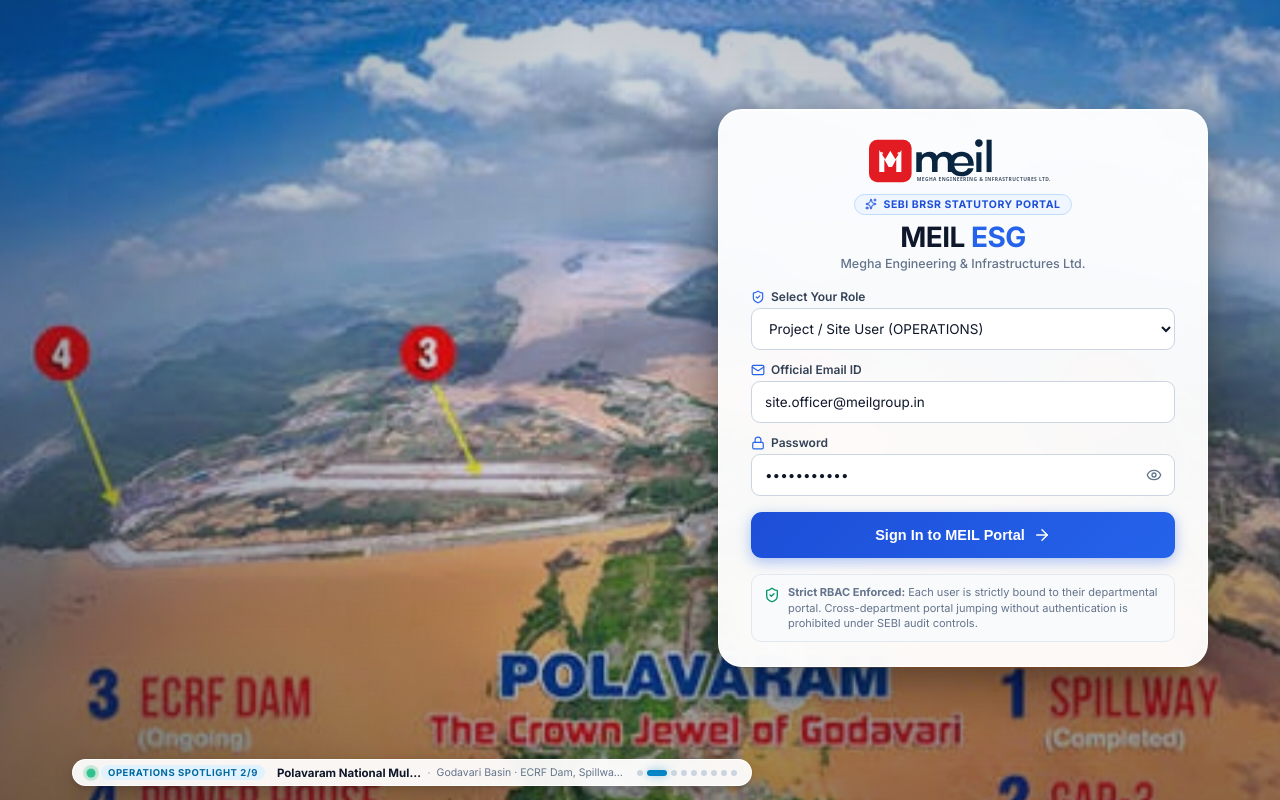
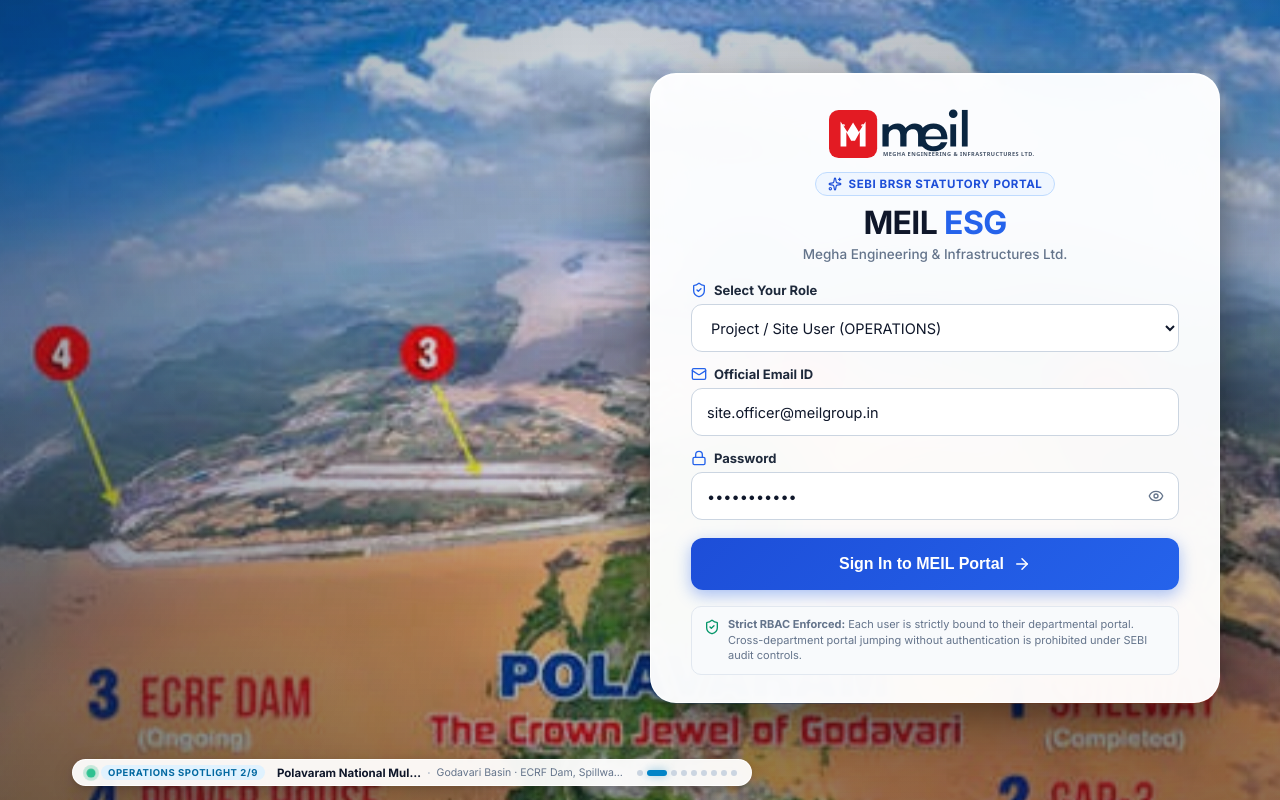
Before and after one commit to mrtushar02/MEIL_PS-8, a React (Vite) app in the folder frontend/: page / in a window 1280 px wide. Built offline with nearby package versions, Linux system fonts and the light colour scheme.

Commit message:
Enlarge login card dimensions, typography, and inputs on intro welcome screen

```diff
--- a/frontend/src/features/auth/WelcomeScreen.css
+++ b/frontend/src/features/auth/WelcomeScreen.css
@@ -7,15 +7,15 @@
 .welcome-page {
   width: 100%;
   min-height: 100vh;
-  height: 100vh;
   display: flex;
   flex-direction: row;
   align-items: center;
   justify-content: space-between;
   position: relative;
-  overflow: hidden;
+  overflow-y: auto;
+  overflow-x: hidden;
   background: #0B132B;
-  padding: 32px 72px 56px 72px;
+  padding: 24px 60px 48px 60px;
   font-family: var(--font-body, 'Inter', -apple-system, BlinkMacSystemFont, 'Segoe UI', Roboto, sans-serif);
   box-sizing: border-box;
 }
@@ -222,7 +222,7 @@
   align-items: center;
   justify-content: flex-end;
   width: 100%;
-  max-width: 490px;
+  max-width: 570px;
   animation: loginCardSlideIn 0.6s cubic-bezier(0.16, 1, 0.3, 1);
   flex-shrink: 0;
   margin-left: auto;
@@ -241,16 +241,16 @@
 
 .welcome-login-card {
   width: 100%;
-  background: rgba(255, 255, 255, 0.96);
+  background: rgba(255, 255, 255, 0.965);
   backdrop-filter: blur(28px) saturate(180%);
   -webkit-backdrop-filter: blur(28px) saturate(180%);
   border: 1px solid rgba(255, 255, 255, 0.95);
   box-shadow:
-    0 28px 72px -12px rgba(0, 0, 0, 0.45),
-    0 8px 24px rgba(0, 0, 0, 0.15),
+    0 32px 80px -12px rgba(0, 0, 0, 0.48),
+    0 10px 30px rgba(0, 0, 0, 0.18),
     inset 0 1px 0 rgba(255, 255, 255, 0.95);
-  border-radius: 24px;
-  padding: 28px 32px 24px;
+  border-radius: 26px;
+  padding: 34px 40px 28px;
   display: flex;
   flex-direction: column;
 }
@@ -260,36 +260,36 @@
   flex-direction: column;
   align-items: center;
   text-align: center;
-  margin-bottom: 18px;
+  margin-bottom: 20px;
 }
 
 .login-logo-wrap {
   display: flex;
   align-items: center;
   justify-content: center;
-  margin-bottom: 10px;
+  margin-bottom: 12px;
 }
 
 .login-badge-pill {
   display: inline-flex;
   align-items: center;
-  gap: 6px;
+  gap: 7px;
   background: #EFF6FF;
   border: 1px solid #BFDBFE;
-  padding: 3px 10px;
+  padding: 4px 12px;
   border-radius: 9999px;
-  font-size: 10.5px;
+  font-size: 11.5px;
   font-weight: 700;
   letter-spacing: 0.05em;
   color: #1D4ED8;
-  margin-bottom: 6px;
+  margin-bottom: 8px;
 }
 
 .login-title {
-  font-size: 28px;
+  font-size: 32px;
   font-weight: 850;
   letter-spacing: -0.02em;
-  margin: 0 0 2px;
+  margin: 0 0 4px;
   line-height: 1.2;
 }
 
@@ -302,7 +302,7 @@
 }
 
 .login-desc {
-  font-size: 12.5px;
+  font-size: 13.5px;
   color: #64748B;
   margin: 0;
   font-weight: 500;
@@ -312,43 +312,44 @@
 .login-actual-form {
   display: flex;
   flex-direction: column;
-  gap: 12px;
+  gap: 14px;
 }
 
 .login-field-group {
   display: flex;
   flex-direction: column;
-  gap: 4px;
+  gap: 6px;
 }
 
 .login-field-label {
   display: flex;
   align-items: center;
-  gap: 6px;
-  font-size: 12px;
-  font-weight: 600;
-  color: #334155;
+  gap: 7px;
+  font-size: 13px;
+  font-weight: 650;
+  color: #1E293B;
 }
 
 .login-select-input,
 .login-text-input {
   width: 100%;
-  height: 42px;
-  padding: 0 13px;
-  font-size: 13.5px;
+  height: 48px;
+  padding: 0 15px;
+  font-size: 14.5px;
   color: #0F172A;
   background: #FFFFFF;
-  border: 1px solid #CBD5E1;
-  border-radius: 9px;
+  border: 1.5px solid #CBD5E1;
+  border-radius: 11px;
   outline: none;
   transition: all 0.2s ease;
   font-family: inherit;
+  box-sizing: border-box;
 }
 
 .login-select-input:focus,
 .login-text-input:focus {
   border-color: #2563EB;
-  box-shadow: 0 0 0 3px rgba(37, 99, 235, 0.16);
+  box-shadow: 0 0 0 3px rgba(37, 99, 235, 0.18);
 }
 
 .password-wrap {
@@ -358,21 +359,21 @@
 }
 
 .password-wrap .login-text-input {
-  padding-right: 40px;
+  padding-right: 44px;
 }
 
 .password-toggle-btn {
   position: absolute;
-  right: 9px;
+  right: 11px;
   background: none;
   border: none;
   color: #64748B;
   cursor: pointer;
-  padding: 4px;
+  padding: 6px;
   display: flex;
   align-items: center;
   justify-content: center;
-  border-radius: 4px;
+  border-radius: 6px;
 }
 
 .password-toggle-btn:hover {
@@ -383,27 +384,27 @@
   background: #FEF2F2;
   border: 1px solid #FECACA;
   color: #DC2626;
-  font-size: 11.5px;
-  padding: 6px 10px;
-  border-radius: 7px;
+  font-size: 12.5px;
+  padding: 8px 12px;
+  border-radius: 8px;
   font-weight: 500;
 }
 
 .login-submit-button {
   width: 100%;
-  height: 46px;
+  height: 52px;
   background: linear-gradient(135deg, #1D4ED8 0%, #2563EB 100%);
   color: #FFFFFF;
   border: none;
-  border-radius: 11px;
-  font-size: 14.5px;
+  border-radius: 12px;
+  font-size: 16px;
   font-weight: 700;
   display: flex;
   align-items: center;
   justify-content: center;
-  gap: 8px;
+  gap: 9px;
   cursor: pointer;
-  box-shadow: 0 4px 14px rgba(37, 99, 235, 0.38);
+  box-shadow: 0 5px 16px rgba(37, 99, 235, 0.4);
   transition: all 0.2s ease;
   margin-top: 4px;
 }
@@ -411,7 +412,7 @@
 .login-submit-button:hover:not(:disabled) {
   background: linear-gradient(135deg, #1E40AF 0%, #1D4ED8 100%);
   transform: translateY(-1px);
-  box-shadow: 0 6px 18px rgba(37, 99, 235, 0.48);
+  box-shadow: 0 8px 22px rgba(37, 99, 235, 0.5);
 }
 
 .login-submit-button:disabled {
--- a/frontend/src/features/auth/WelcomeScreen.jsx
+++ b/frontend/src/features/auth/WelcomeScreen.jsx
@@ -129,10 +129,10 @@
           {/* Header */}
           <div className="login-card-header">
             <div className="login-logo-wrap">
-              <MeilLogo height={46} />
+              <MeilLogo height={52} />
             </div>
             <div className="login-badge-pill">
-              <Sparkles size={12} className="text-blue-500" />
+              <Sparkles size={14} className="text-blue-500" />
               <span>SEBI BRSR STATUTORY PORTAL</span>
             </div>
             <h1 className="login-title">
@@ -147,7 +147,7 @@
             {/* Role Switcher */}
             <div className="login-field-group">
               <label className="login-field-label">
-                <ShieldCheck size={14} className="text-blue" />
+                <ShieldCheck size={16} className="text-blue" />
                 <span>Select Your Role</span>
               </label>
               <select
@@ -166,7 +166,7 @@
             {/* Email Field */}
             <div className="login-field-group">
               <label className="login-field-label">
-                <Mail size={14} className="text-blue" />
+                <Mail size={16} className="text-blue" />
                 <span>Official Email ID</span>
               </label>
               <input
@@ -182,7 +182,7 @@
             {/* Password Field */}
             <div className="login-field-group">
               <label className="login-field-label">
-                <Lock size={14} className="text-blue" />
+                <Lock size={16} className="text-blue" />
                 <span>Password</span>
               </label>
               <div className="password-wrap">
```
